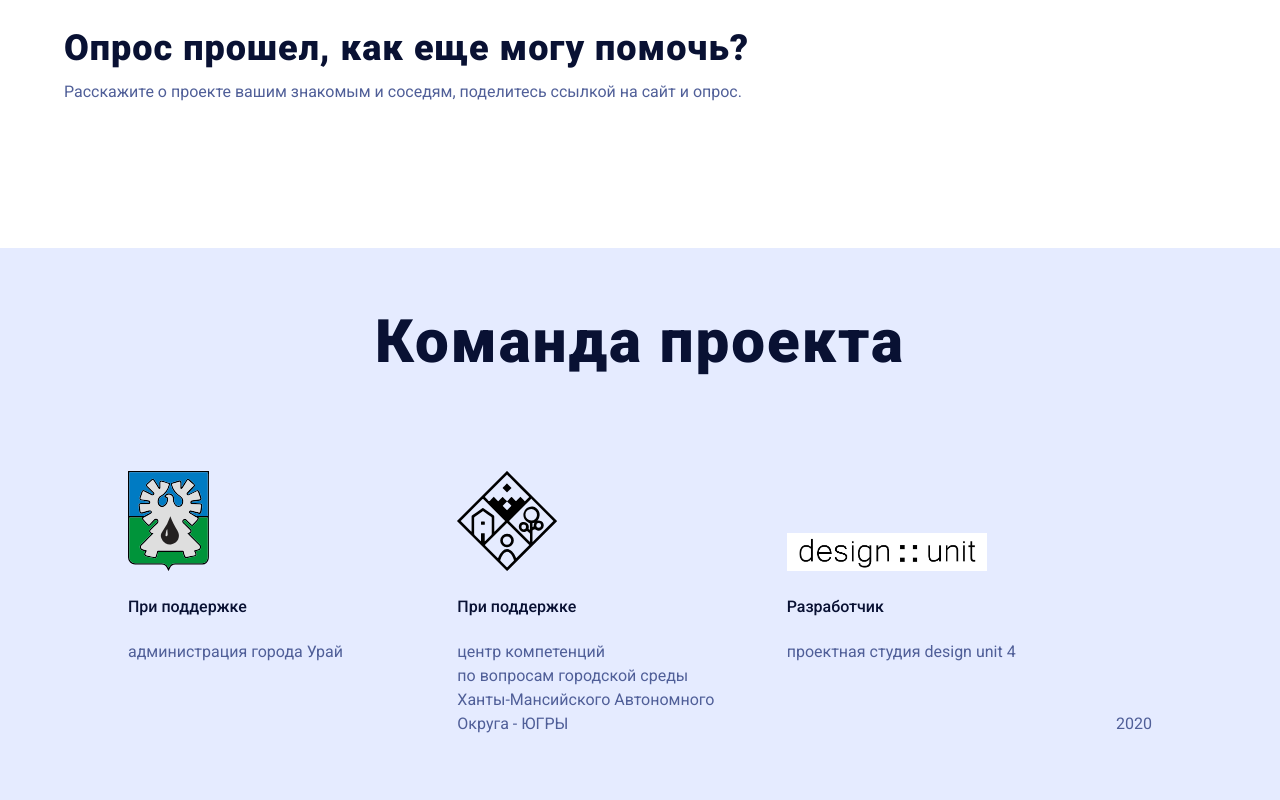
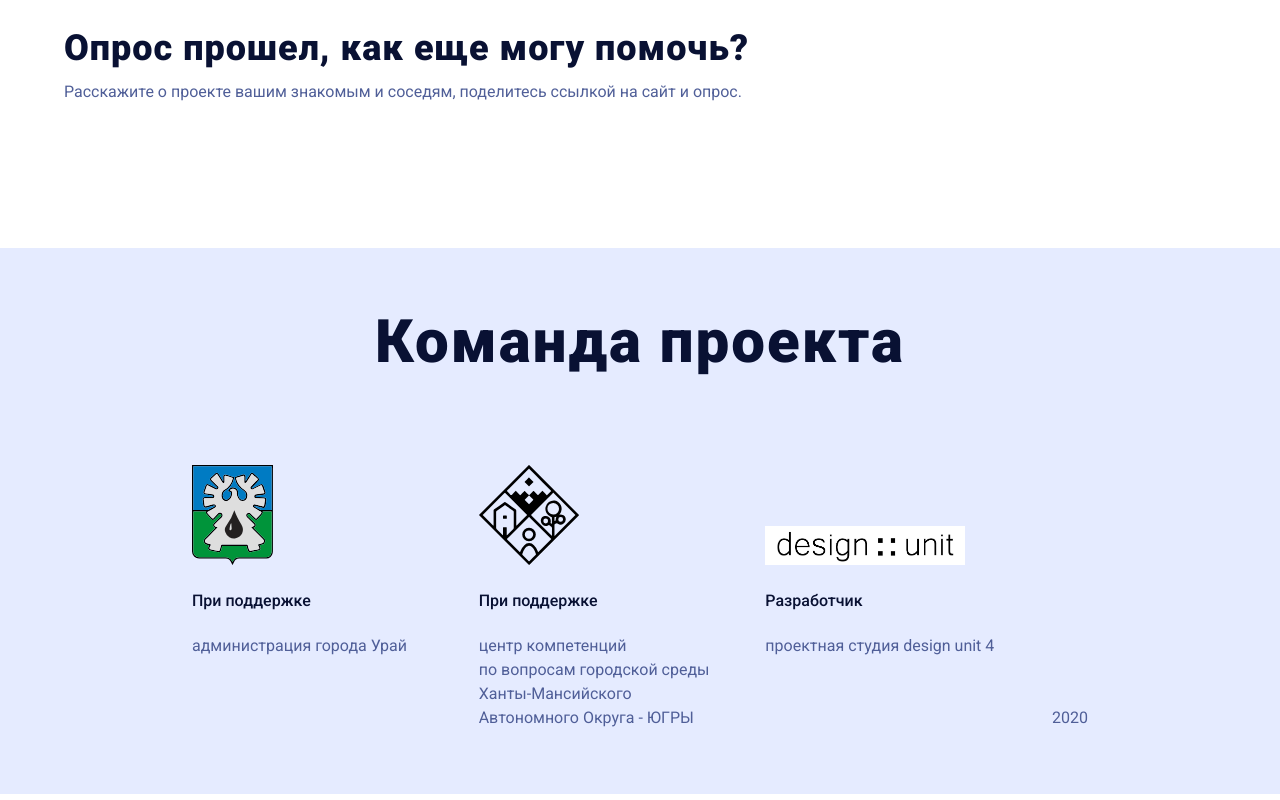
Before and after one commit to designunit/bereguray, a Next.js app: page / in a window 1280 px wide. Shown: the part 5220-6020 px from the top of the page. Built offline with nearby package versions, Linux system fonts and the light colour scheme.

Commit message:
footer fix

```diff
--- a/src/components/Footer/styles.module.css
+++ b/src/components/Footer/styles.module.css
@@ -1,5 +1,5 @@
 .container {
-    padding: 5% 10%;
+    padding: 5% 15%;
 
     display: flex;
     flex-direction: column;
```
